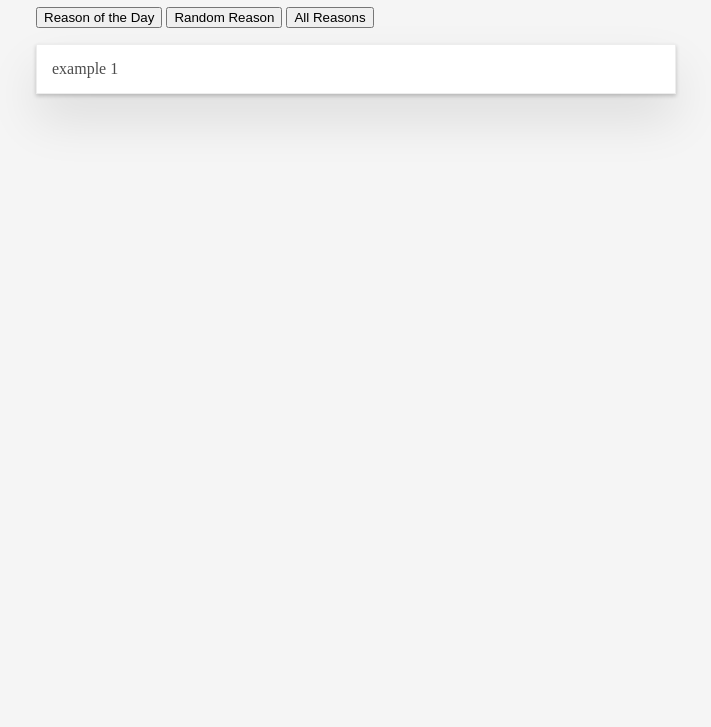
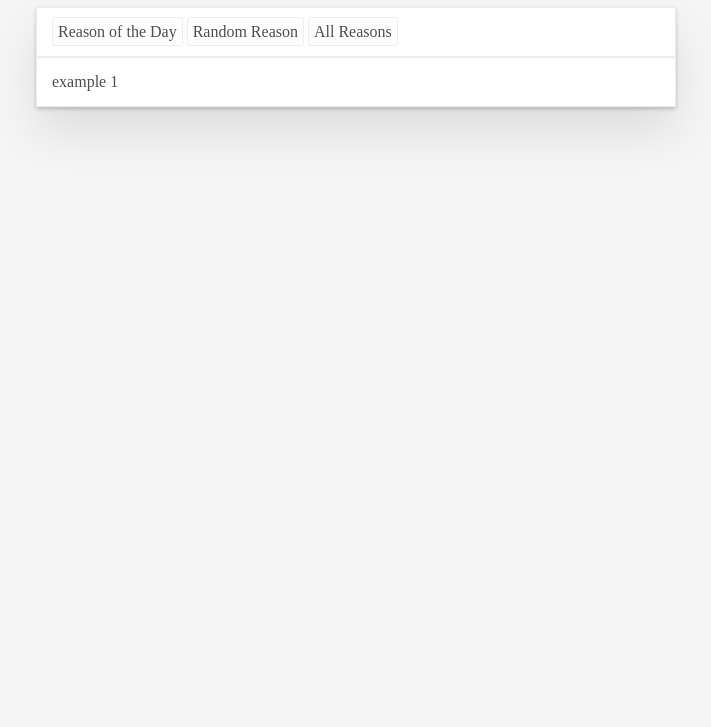
Before and after one commit to trodi/dirty-thirty, a website: page index.html in a window 1280 px wide. Shown: the part 73-800 px from the top of the page, without its empty margins (284-995 px from the left). Drawn offline with nearby package versions, Linux system fonts and the light colour scheme.

Commit message:
simple button styling

```diff
--- a/css/app.css
+++ b/css/app.css
@@ -7,6 +7,14 @@ body {
 }
 ul {
     padding: 0px;
+}
+.button {
+    list-style: none;
+    padding: 5px;
+    border: 1px solid #ededed;
+    border-radius: 3px;
+    text-decoration: none;
+    color: inherit;
 }
 .reasons {
     background: #fff;
--- a/index.html
+++ b/index.html
@@ -9,10 +9,12 @@
 </head>
 <body ng-app="dirtyThirty" ng-cloak ng-controller="ReasonCtrl as ctrl">
     <h1>Title</h1>
-    <button ng-click="ctrl.setDaily()">Reason of the Day</button>
-    <button ng-click="ctrl.setRandom()">Random Reason</button>
-    <button ng-click="ctrl.setAll()">All Reasons</button>
     <ul class="reasons">
+        <li class="reason">
+            <a href="#" class="button" ng-click="ctrl.setDaily()">Reason of the Day</a>
+            <a href="#" class="button" ng-click="ctrl.setRandom()">Random Reason</a>
+            <a href="#" class="button" ng-click="ctrl.setAll()">All Reasons</a>
+        </li>
         <li ng-repeat="reason in ctrl.reasons track by $index" class="reason">
             {{reason}}
         </li>
```
